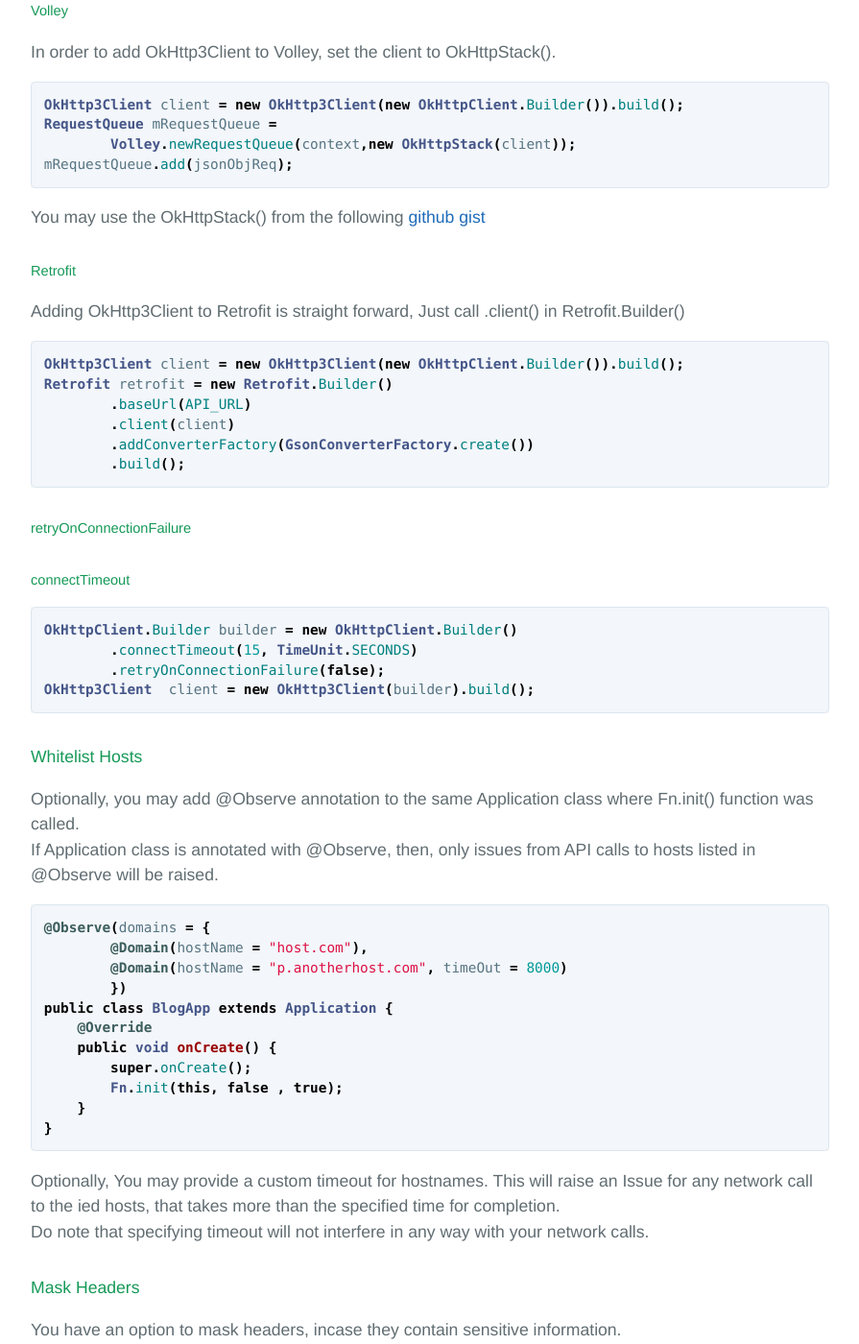
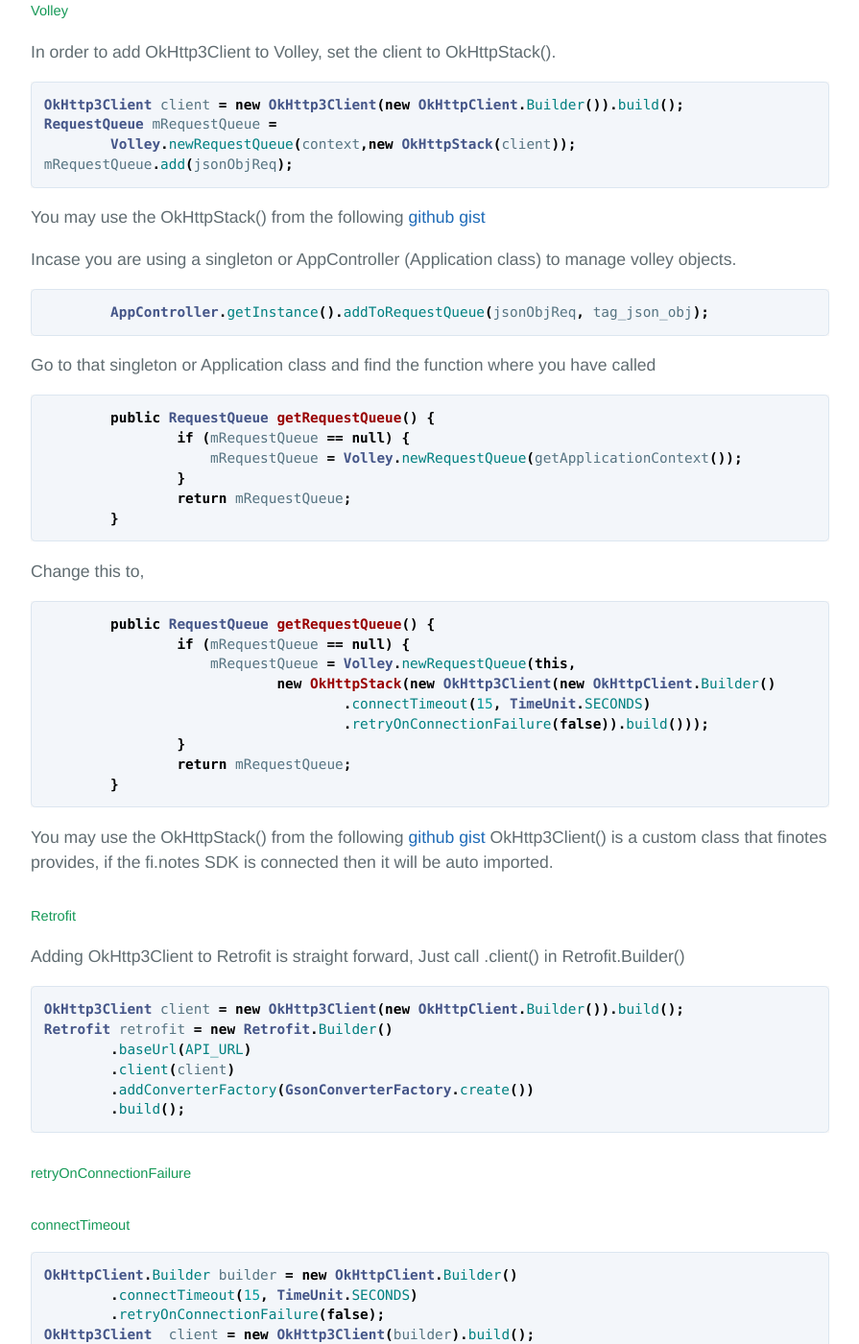
Before and after one commit to finotes/finotes.github.io, a Jekyll site: the page built from _posts/2018-02-02-java-docs.md, in a window 1280 px wide and 1400 px high, scrolled down 6510 px. Shown: the whole window at 96% size, without its empty margins (192-1087 px from the left). Built offline with Jekyll 4.4.1, drawn with Linux system fonts in a browser that asks for light colours; some web fonts are replaced.

Commit message:
Update 2018-02-02-java-docs.md

````diff
--- a/_posts/2018-02-02-java-docs.md
+++ b/_posts/2018-02-02-java-docs.md
@@ -264,6 +264,34 @@ RequestQueue mRequestQueue =
 mRequestQueue.add(jsonObjReq);
 ```
 You may use the OkHttpStack() from the following [github gist](https://gist.github.com/arvi/f1a0d2a812650c546223642856afe1e9)
+
+Incase you are using a singleton or AppController (Application class) to manage volley objects.
+```java
+	AppController.getInstance().addToRequestQueue(jsonObjReq, tag_json_obj);
+```
+Go to that singleton or Application class and find the function where you have called
+```java
+	public RequestQueue getRequestQueue() {
+		if (mRequestQueue == null) {
+		    mRequestQueue = Volley.newRequestQueue(getApplicationContext());
+		}
+        	return mRequestQueue;
+   	}
+```
+Change this to,
+```java
+	public RequestQueue getRequestQueue() {
+		if (mRequestQueue == null) {
+		    mRequestQueue = Volley.newRequestQueue(this,
+			    new OkHttpStack(new OkHttp3Client(new OkHttpClient.Builder()
+				    .connectTimeout(15, TimeUnit.SECONDS)
+				    .retryOnConnectionFailure(false)).build()));
+		}
+        	return mRequestQueue;
+    	}
+```
+You may use the OkHttpStack() from the following [github gist](https://gist.github.com/arvi/f1a0d2a812650c546223642856afe1e9)
+OkHttp3Client() is a custom class that finotes provides, if the fi.notes SDK is connected then it will be auto imported.
 
 ##### Retrofit
 Adding OkHttp3Client to Retrofit is straight forward, Just call .client() in Retrofit.Builder()
````
